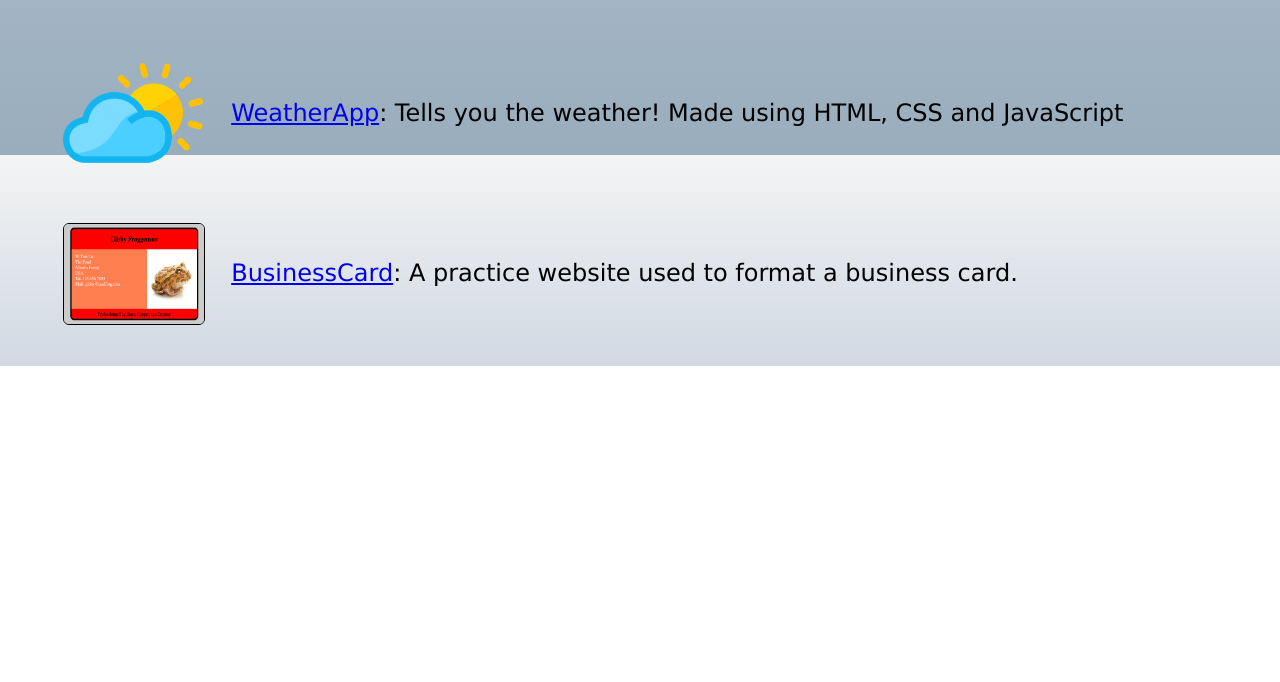
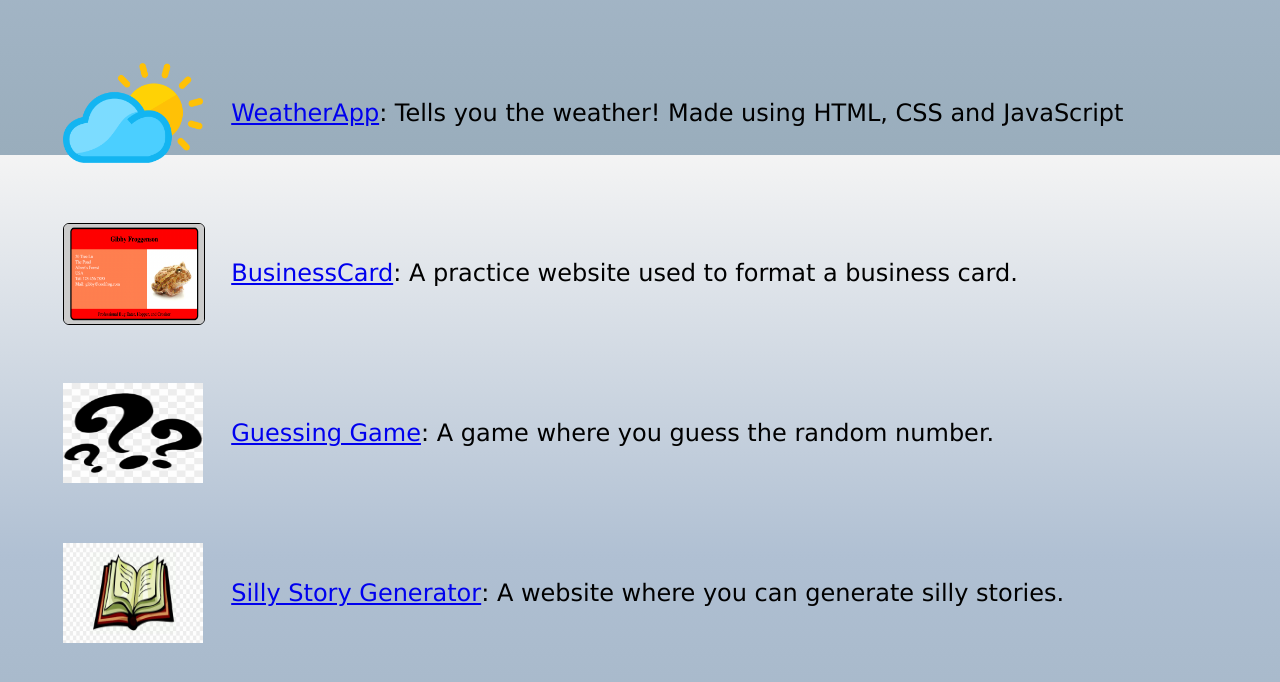
Before and after one commit to msoebrot/website, a plain HTML site: page index.html in a window 1280 px wide. Shown: the part 645-1327 px from the top of the page. Before the commit the page ends 1011 px from the top, so only its background shows below. Drawn offline with Linux system fonts and the light colour scheme.

Commit message:
Added new links to my website.
Added guessing game and my silly story generator to my website.

```diff
--- a/index.html
+++ b/index.html
@@ -30,6 +30,14 @@
                 <dt> <a href="https://msoebrot.github.io/website/businesscard/"> <img src="gibbycard.png" id="busicard" alt="BusinessCard Link" width="140px" height="100px"></a> </dt>
                     <dd> <a href="https://msoebrot.github.io/website/businesscard/"> BusinessCard</a>: A practice website used to format a business card. </dd>
             </div>
+            <div class="project-item">
+                <dt> <a href="https://msoebrot.github.io/website/guessing-game/"> <img src="guessGame.png" alt="Guessing Game Link" width="140px" height="100px"></a> </dt>
+                    <dd> <a href="https://msoebrot.github.io/website/guessing-game/"> Guessing Game </a>: A game where you guess the random number. </dd>
+            </div>
+            <div class="project-item">
+                <dt> <a href="https://msoebrot.github.io/website/silly-story/"> <img src="sillyStory.png" alt="Silly Story Link" width="140px" height="100px"></a> </dt>
+                    <dd> <a href="https://msoebrot.github.io/website/silly-story/"> Silly Story Generator</a>: A website where you can generate silly stories. </dd>
+            </div>
         </dl>
     </body>
 </html>
```
Also changed, not shown: guessGame.png (added), sillyStory.png (added), 1 other file.
